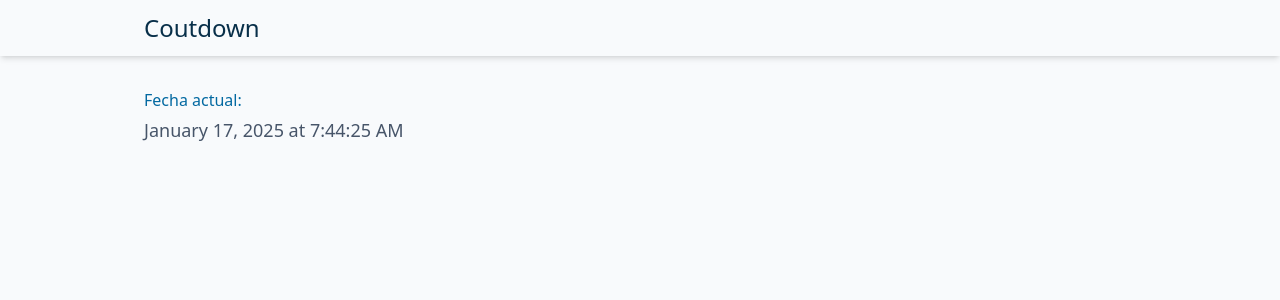
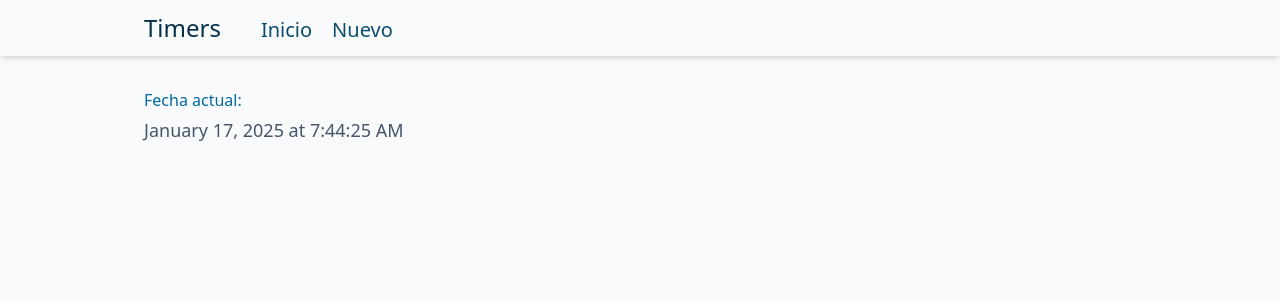
Before and after one commit to franlopezm/countdown, a React (Vite) app: page / in a window 1280 px wide. Shown: the top 300 px of the page. Built offline with nearby package versions, Linux system fonts and the light colour scheme.

Commit message:
feat: Add Navbar

```diff
--- a/index.html
+++ b/index.html
@@ -5,7 +5,7 @@
     <link rel="icon" href="/favicon.ico" />
     <meta name="viewport" content="width=device-width, initial-scale=1.0" />
     <meta name="theme-color" content="#66ab8c" />
-    <title>Countdown</title>
+    <title>Timers</title>
   </head>
   <body>
     <div id="root"></div>
--- a/src/components/App.tsx
+++ b/src/components/App.tsx
@@ -1,11 +1,11 @@
 import DateContainer from './DateContainer'
+import Navbar from './Navbar'
 
 function App() {
   return (
     <div className='bg-slate-50 w-full h-screen'>
-      <div className='px-10 md:px-32 xl:px-36 2xl:px-52 py-3 text-2xl font-medium shadow-md text-sky-950'>
-        Coutdown
-      </div>
+      <Navbar />
+
       <div className='px-10 md:px-32 xl:px-36 2xl:px-52 py-8'>
         <DateContainer />
       </div>
--- a/src/components/DateContainer/DateItem/CardNumber.tsx
+++ b/src/components/DateContainer/DateItem/CardNumber.tsx
@@ -28,7 +28,7 @@ const CardNumber = (props: CardNumberProps) => {
         {title}
       </div>
       <div
-        className={`rounded-sm shadow-md text-neutral-50 ${className} text-xl tracking-wide p-1.5 text-center min-w-16`}
+        className={`rounded shadow-md text-neutral-50 ${className} text-xl tracking-wide p-1.5 text-center min-w-16`}
       >
         {number}
       </div>
--- a/src/components/DateContainer/index.tsx
+++ b/src/components/DateContainer/index.tsx
@@ -3,6 +3,8 @@ import DateList from './DateList'
 
 const DateContainer = () => {
   const [date] = useTimer()
+
+  // console.log('date', date.zone, date.isoDate)
 
   return (
     <div>
--- /dev/null
+++ b/src/components/Navbar/NavbarItem.tsx
@@ -0,0 +1,17 @@
+interface NavbarItemProps {
+  title: string
+}
+
+const NavbarItem = (props: NavbarItemProps) => {
+  const { title } = props
+
+  return (
+    <div
+      className="text-xl mr-1 px-2 cursor-pointer hover:bg-slate-300 hover:rounded"
+    >
+      {title}
+    </div>
+  )
+}
+
+export default NavbarItem
--- /dev/null
+++ b/src/components/Navbar/index.tsx
@@ -0,0 +1,23 @@
+import NavbarItem from "./NavbarItem"
+
+const Navbar = () => {
+  return (
+    <div
+      className='px-10 md:px-32 xl:px-36 2xl:px-52 py-3 font-medium shadow-md flex items-end'
+    >
+      <h1 className="text-2xl text-sky-950">Timers</h1>
+      <div
+        className="ml-8 text-sky-900 flex"
+      >
+        <NavbarItem
+          title="Inicio"
+        />
+        <NavbarItem
+          title="Nuevo"
+        />
+      </div>
+    </div>
+  )
+}
+
+export default Navbar
```
